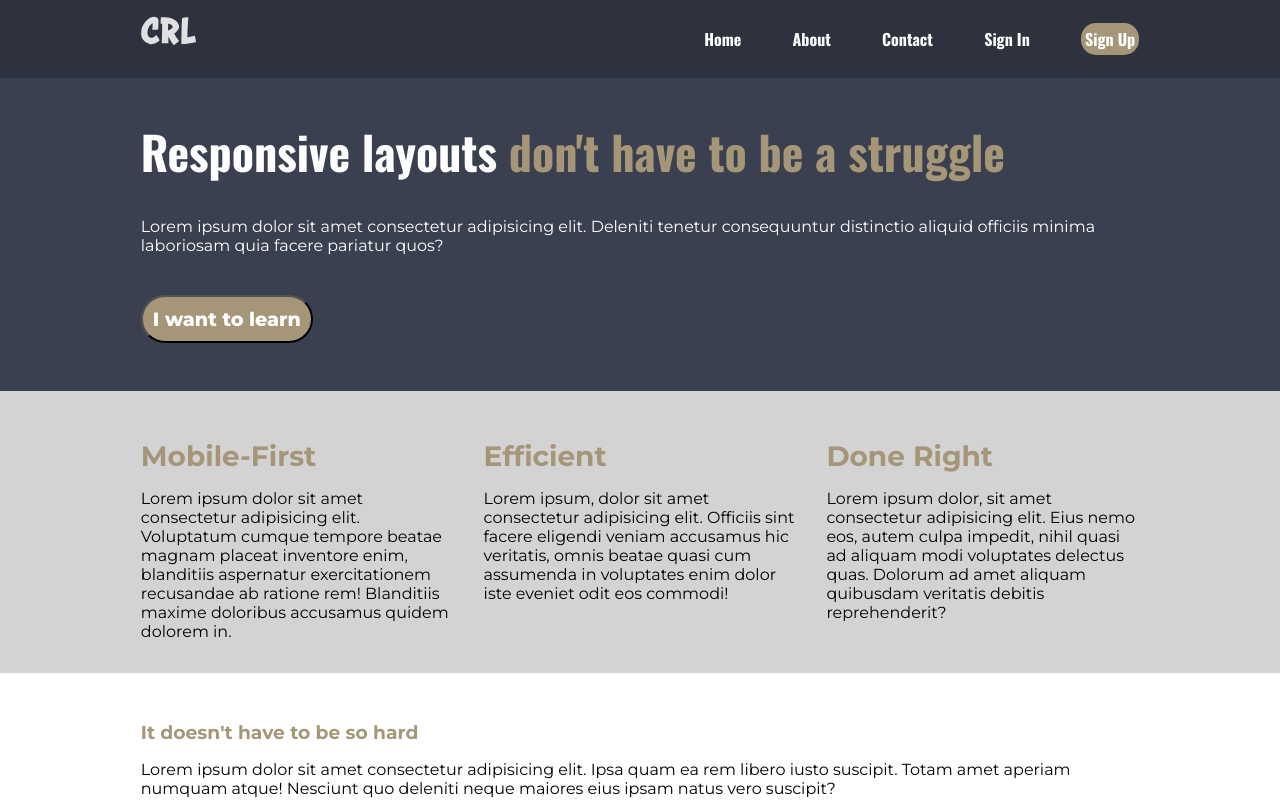
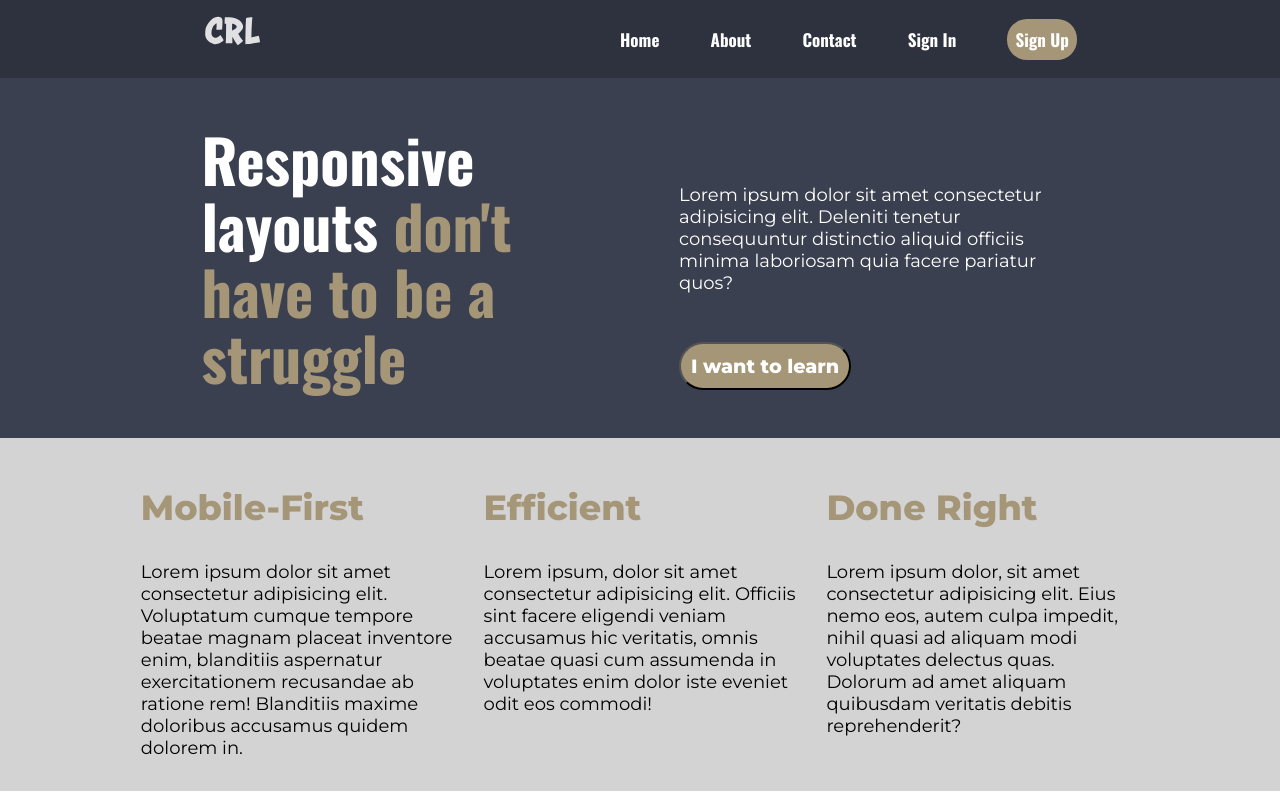
Before and after one commit to Cheuk23983/Flexbox-Challenge-2, a plain HTML site: page index.html in a window 1280 px wide. Shown: the top 801 px of the page. Drawn offline with nearby package versions, Linux system fonts and the light colour scheme.

Commit message:
Add files via upload

```diff
--- a/index.html
+++ b/index.html
@@ -1,15 +1,27 @@
 <!DOCTYPE html>
 <html lang="en">
+
 <head>
+    <!-- Meta Data -->
     <meta charset="UTF-8">
     <meta name="viewport" content="width=device-width, initial-scale=1.0">
+    <!--  CSS Stylesheet-->
     <link rel="stylesheet" href="style.css">
+    <!-- Page Title -->
     <title>Flexbox Challenge 2</title>
 </head>
+
 <body>
+    <!-- Navigation -->
     <nav>
         <div class="container medium">
-            <div class="logo"><img src="images/logo.svg"></div>
+
+            <!-- Logo -->
+            <div class="logo">
+                <img src="images/logo.svg">
+            </div>
+
+            <!-- Navigation Menu -->
             <div class="menu">
                 <a href="#" class="active">Home</a>
                 <a href="#">About</a>
@@ -20,63 +32,123 @@
         </div>
     </nav>
 
+    <!-- Hero Section -->
     <header>
         <div class="container">
+
+            <!-- Hero Heading -->
             <div class="hero-heading">
-                <h1>Responsive layouts <span> don't have to be a struggle</span></h1>
+                <h1>
+                    Responsive layouts
+                    <span> don't have to be a struggle</span>
+                </h1>
             </div>
+
+            <!-- Hero Text -->
             <div class="hero-text">
-                <p>Lorem ipsum dolor sit amet consectetur adipisicing elit. Deleniti tenetur consequuntur distinctio aliquid officiis minima laboriosam quia facere pariatur quos?</p>
-            </div>
-            <div class="hero-btn">
+                <p>
+                    Lorem ipsum dolor sit amet consectetur adipisicing elit.
+                    Deleniti tenetur consequuntur distinctio aliquid officiis
+                    minima laboriosam quia facere pariatur quos?
+                </p>
+                <!-- Hero button -->
                 <button>I want to learn</button>
             </div>
         </div>
     </header>
 
+    <!-- Light gray Section -->
     <section class="light-gray">
         <div class="container medium">
+
+            <!-- First Column -->
             <div class="col">
                 <h1>Mobile-First</h1>
-                <p>Lorem ipsum dolor sit amet consectetur adipisicing elit. Voluptatum cumque tempore beatae magnam placeat inventore enim, blanditiis aspernatur exercitationem recusandae ab ratione rem! Blanditiis maxime doloribus accusamus quidem dolorem in.</p>
+                <p>
+                    Lorem ipsum dolor sit amet consectetur adipisicing elit.
+                    Voluptatum cumque tempore beatae magnam placeat inventore enim,
+                    blanditiis aspernatur exercitationem recusandae ab ratione rem!
+                    Blanditiis maxime doloribus accusamus quidem dolorem in.
+                </p>
             </div>
 
+            <!-- Second Column -->
             <div class="col">
                 <h1>Efficient</h1>
-                <p>Lorem ipsum, dolor sit amet consectetur adipisicing elit. Officiis sint facere eligendi veniam accusamus hic veritatis, omnis beatae quasi cum assumenda in voluptates enim dolor iste eveniet odit eos commodi!</p>
+                <p>
+                    Lorem ipsum, dolor sit amet consectetur adipisicing elit.
+                    Officiis sint facere eligendi veniam accusamus hic veritatis,
+                    omnis beatae quasi cum assumenda in voluptates enim dolor iste
+                    eveniet odit eos commodi!
+                </p>
             </div>
 
-             <div class="col">
+            <!-- Third Column -->
+            <div class="col">
                 <h1>Done Right</h1>
-                <p>Lorem ipsum dolor, sit amet consectetur adipisicing elit. Eius nemo eos, autem culpa impedit, nihil quasi ad aliquam modi voluptates delectus quas. Dolorum ad amet aliquam quibusdam veritatis debitis reprehenderit?</p>
+                <p>
+                    Lorem ipsum dolor, sit amet consectetur adipisicing elit.
+                    Eius nemo eos, autem culpa impedit, nihil quasi ad aliquam modi
+                    voluptates delectus quas. Dolorum ad amet aliquam quibusdam
+                    veritatis debitis reprehenderit?
+                </p>
             </div>
+
         </div>
     </section>
 
+    <!-- Main Content Section -->
     <section class="white">
         <div class="container">
+            <!-- Article Content -->
             <article>
                 <h1>It doesn't have to be so hard</h1>
-                <p>Lorem ipsum dolor sit amet consectetur adipisicing elit. Ipsa quam ea rem libero iusto suscipit. Totam amet aperiam numquam atque! Nesciunt quo deleniti neque maiores eius ipsam natus vero suscipit?</p>
+                <p>
+                    Lorem ipsum dolor sit amet consectetur adipisicing elit.
+                    Ipsa quam ea rem libero iusto suscipit. Totam amet aperiam
+                    numquam atque! Nesciunt quo deleniti neque maiores eius ipsam
+                    natus vero suscipit?
+                </p>
+                <!-- Article Image -->
                 <img src="images/the-image.jpg" alt="A drawing with wireframe">
-                <p>Lorem ipsum dolor sit amet consectetur adipisicing elit. Magni sed tempore nisi quas ipsum adipisci voluptatum rem fugitn minima, consequatur laudantium aut rerum at voluptatem, itaque, illo labore veniam aperiam?</p>
+                <p>
+                    Lorem ipsum dolor sit amet consectetur adipisicing elit.
+                    Magni sed tempore nisi quas ipsum adipisci voluptatum rem fugit
+                    minima, consequatur laudantium aut rerum at voluptatem, itaque,
+                    illo labore veniam aperiam?
+                </p>
             </article>
+
+            <!-- Sidebar -->
             <aside class="medium">
+                <!-- Dark Content Block -->
                 <div class="dark-block">
-                   <h1>Break it down</h1>
-                   <p>Lorem ipsum dolor sit, amet consectetur adipisicing elit. Tenetur inventore eveniet, accusantium qui velit asperiores temporibus dolorum provident impedit officiis?</p>
+                    <h1>Break it down</h1>
+                    <p>
+                        Lorem ipsum dolor sit, amet consectetur adipisicing elit.
+                        Tenetur inventore eveniet, accusantium qui velit asperiores
+                        temporibus dolorum provident impedit officiis?
+                    </p>
                 </div>
                 <div class="dark-block">
-                   <h1>Work your way up</h1>
-                   <p>Lorem ipsum dolor sit amet consectetur adipisicing elit. Quae perspiciatis dolorem eius. Sapiente, eveniet deserunt voluptatibus odio nihil placeat ab.</p>
+                    <h1>Work your way up</h1>
+                    <p>
+                        Lorem ipsum dolor sit amet consectetur adipisicing elit.
+                        Quae perspiciatis dolorem eius. Sapiente, eveniet deserunt
+                        voluptatibus odio nihil placeat ab.
+                    </p>
                 </div>
                 <div class="dark-block">
-                   <h1>Break it down</h1>
-                   <p>Lorem ipsum dolor sit, amet consectetur adipisicing elit. Nostrum ullam itaque porro laboriosam nisi? Voluptate delectus nulla incidunt similique recusandae.</p>
+                    <h1>Break it down</h1>
+                    <p>
+                        Lorem ipsum dolor sit, amet consectetur adipisicing elit.
+                        Nostrum ullam itaque porro laboriosam nisi? Voluptate delectus
+                        nulla incidunt similique recusandae.
+                    </p>
                 </div>
             </aside>
         </div>
     </section>
+</body>
 
-</body>
 </html>
--- a/style.css
+++ b/style.css
@@ -1,5 +1,7 @@
+/* Google Fonts */
 @import url('https://fonts.googleapis.com/css2?family=Montserrat:ital,wght@0,100..900;1,100..900&family=Oswald:wght@200..700&display=swap');
 
+/* Reset default browser style */
 *,
 *::before,
 *::after {
@@ -12,6 +14,7 @@ img {
     max-width: 100%;
 }
 
+/* Global Styles */
 html {
     font-size: 16px;
     font-family: "Montserrat", sans-serif;
@@ -22,10 +25,7 @@ html {
     margin: 0 auto;
 }
 
-/* nav .container {
-    width: 100%;
-} */
-
+/* Navigation */
 nav {
     background-color: #2e323f;
     color: white;
@@ -38,7 +38,6 @@ nav .logo {
     align-items: center;
     display: flex;
     padding-bottom: 1rem;
-
 }
 
 nav .menu {
@@ -47,17 +46,18 @@ nav .menu {
     align-items: center;
     gap: 4vw;
 }
+
 nav a {
     font-family: "Oswald", sans-serif;
     text-decoration: none;
     color: white;
     font-size: clamp(20px 2vw 30px);
     font-weight: 900;
-    margin:0 auto
+    margin: 0 auto;
 }
 
 nav a:hover {
-    color: #A59678;
+    color: lightsalmon;
 }
 
 nav a.signup {
@@ -66,6 +66,7 @@ nav a.signup {
     padding: 4px;
 }
 
+/* Hero Section */
 header {
     background-color: #3b4050;
     color: white;
@@ -95,8 +96,8 @@ header .hero-text p {
     margin: 1.5em 0;
 }
 
-header .hero-btn button{
-
+/* Buttons */
+button {
     background-color: #A59678;
     border-radius: 50px;
     padding: 10px;
@@ -106,6 +107,7 @@ header .hero-btn button{
     color: white;
 }
 
+/* Light Gray Section */
 section.light-gray {
     background-color: #d3d3d3;
     padding: 1rem;
@@ -120,12 +122,14 @@ section.light-gray {
 .col h1 {
     margin-top: 2rem;
     color: #A59678;
+    font-weight: 800;
 }
 
 .col p {
     margin-bottom: 1rem;
 }
 
+/* White Section */
 section.white {
     background-color: white;
     padding: 1rem;
@@ -140,12 +144,10 @@ article {
 article h1 {
     margin-top: 2rem;
     color: #A59678;
+    font-weight: 800;
 }
 
-/* article p {
-    margin-bottom: 4rem;
-} */
-
+/* Dark Content Blocks */
 .dark-block {
     background-color: #3b4050;
     color: white;
@@ -159,13 +161,15 @@ article h1 {
 
 .dark-block h1 {
     font-size: 30px;
+    font-weight: 800;
 }
 
+/* Sidebar */
 aside {
     margin-top: 4rem;
 }
 
-
+/* Tablet Styles */
 @media (min-width: 768px) {
     .medium {
         display: flex;
@@ -174,7 +178,7 @@ aside {
         align-items: stretch;
     }
 
-      nav .logo {
+    nav .logo {
         margin: 0 0 0 0.1rem;
     }
 
@@ -183,11 +187,15 @@ aside {
     }
 
     section.light-gray .col {
-        flex: 1; /* Makes each column take up equal horizontal width */
+        flex: 1;
+    }
+
+    .col {
+        gap: 2rem;
     }
 
     .col h1 {
-        font-size: 28px;
+        font-size: 27.5px;
     }
 
     .dark-block h1 {
@@ -195,11 +203,70 @@ aside {
     }
 }
 
+/* Desktop Styles */
+@media (min-width: 1280px) {
+    p {
+        font-size: 18px;
+    }
 
-@media (min-width: 1280px) {
-   nav .logo {
-        justify-content: flex-start;
-        align-items: flex-start;
-        margin: 0 0;
+    nav .container {
+        max-width: 70%;
+    }
+
+    nav a {
+        font-size: 17px;
+    }
+
+    nav a.signup {
+        border-radius: 20px;
+        padding: 8px;
+    }
+
+    header .container {
+        flex-direction: row;
+        gap: 10vw;
+        align-items: flex-end;
+        justify-content: center;
+    }
+
+    .hero-heading {
+        max-width: 35%;
+    }
+
+    header .hero-heading h1 {
+        font-size: clamp(60px, 1vw, 70px);
+    }
+
+    header .hero-text {
+        width: 40%;
+    }
+
+    header .hero-text p {
+        margin-bottom: 3rem;
+        font-size: 18px;
+    }
+
+    .white .container {
+        display: flex;
+        flex-direction: row;
+        gap: 3rem;
+    }
+
+    aside {
+        display: flex;
+        flex-direction: column;
+        max-width: 35%;
+    }
+
+    .dark-block h1 {
+        font-size: 30px;
+    }
+
+    article h1 {
+        font-size: 35px;
+    }
+
+    .col h1 {
+        font-size: 35px;
     }
 }
```
